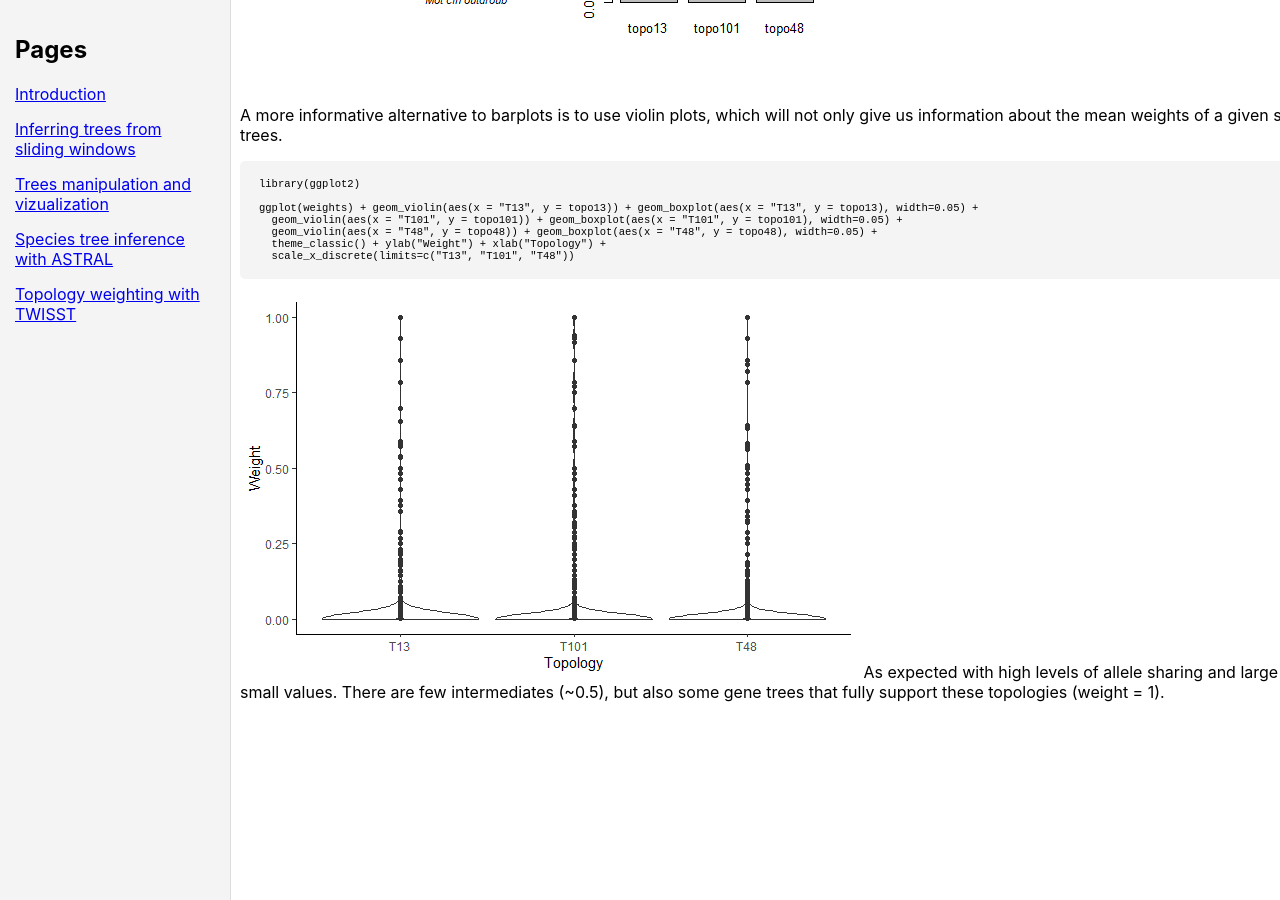
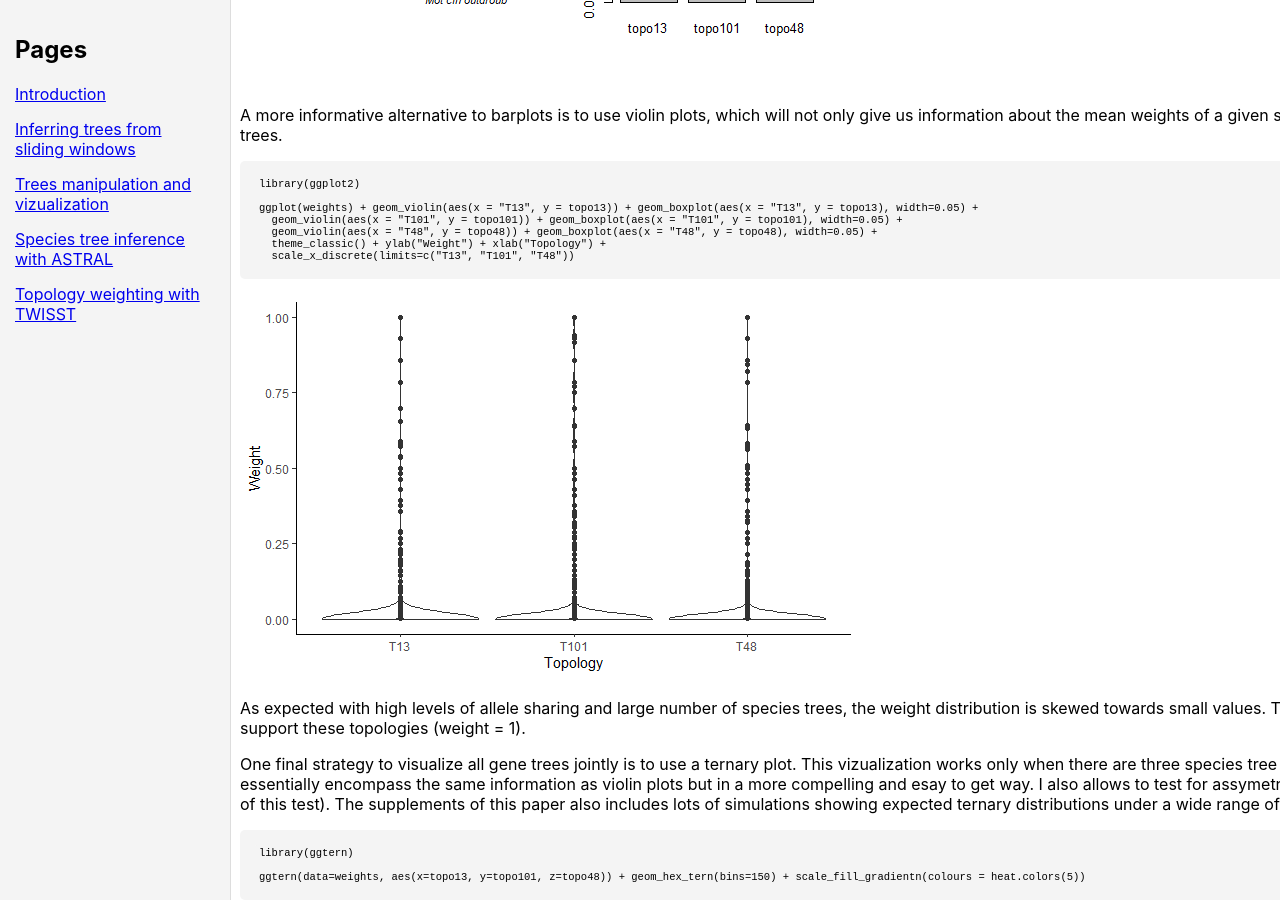
Before and after one commit to rancilhac/Genome-Wide-Phylogenies.github.io, a Jekyll site: the page built from Topology-weighting.md, in a window 1280 px wide and 900 px high, scrolled down 2711 px. Built offline with Jekyll 4.4.1, drawn with Linux system fonts in a browser that asks for light colours; our own code applies the rules of GitHub Pages for plain Markdown files; before the commit the page ends 3413 px from its top, so only the background shows below that; some of the changed text lies outside the part shown.

Commit message:
Update Topology-weighting.md

````diff
--- a/Topology-weighting.md
+++ b/Topology-weighting.md
@@ -42,7 +42,7 @@ Now let's run TWISST:
 ```bash:
 python twisst.py -t TW_tutorial_TWISST.trees -w TWISST.weights --outputTopos TWISST.topologies --outgroup Mot_cin_outgroup --method complete -g Mot_agu -g Mot_alb -g Mot_gra -g Mot_sam -g Mot_mad -g Mot_cin_outgroup --groupsFile samples_map.txt
 ```
-## Results vizualisation
+## Vizualizing the results: summaries of all gene trees
 
 TWISST outputs two files: `TWISST.topologies` contains a list of all possible species tree topologies, in parenthetical format; `TWISST.weights` is a table containing the weights (as well as the list of topologies at the beggining of the file). In the weights table each column is a topology and each line a gene tree. The value in a cell is the number of subtree of a given gene tree that match a given species tree. Here is a simple example with three gene trees and three species trees:
 ```bash:
@@ -103,4 +103,13 @@ ggplot(weights) + geom_violin(aes(x = "T13", y = topo13)) + geom_boxplot(aes(x =
   scale_x_discrete(limits=c("T13", "T101", "T48"))
 ```
 ![violin](/Genome-Wide-Phylogenies.github.io/assets/Violin_plots_TW.png)
+
 As expected with high levels of allele sharing and large number of species trees, the weight distribution is skewed towards small values. There are few intermediates (~0.5), but also some gene trees that fully support these topologies (weight = 1).
+
+One final strategy to visualize all gene trees jointly is to use a ternary plot. This vizualization works only when there are three species tree topologies, and was introduced by [Stankowski et al. (2024)](https://www.science.org/doi/full/10.1126/science.adi2982). It essentially encompass the same information as violin plots but in a more compelling and esay to get way. I also allows to test for assymetries which indicate introgression (see Stankowski et al. for descriptions of this test). The supplements of this paper also includes lots of simulations showing expected ternary distributions under a wide range of demographic scenarios.
+
+```R:
+library(ggtern)
+
+ggtern(data=weights, aes(x=topo13, y=topo101, z=topo48)) + geom_hex_tern(bins=150) + scale_fill_gradientn(colours = heat.colors(5))
+```
````
